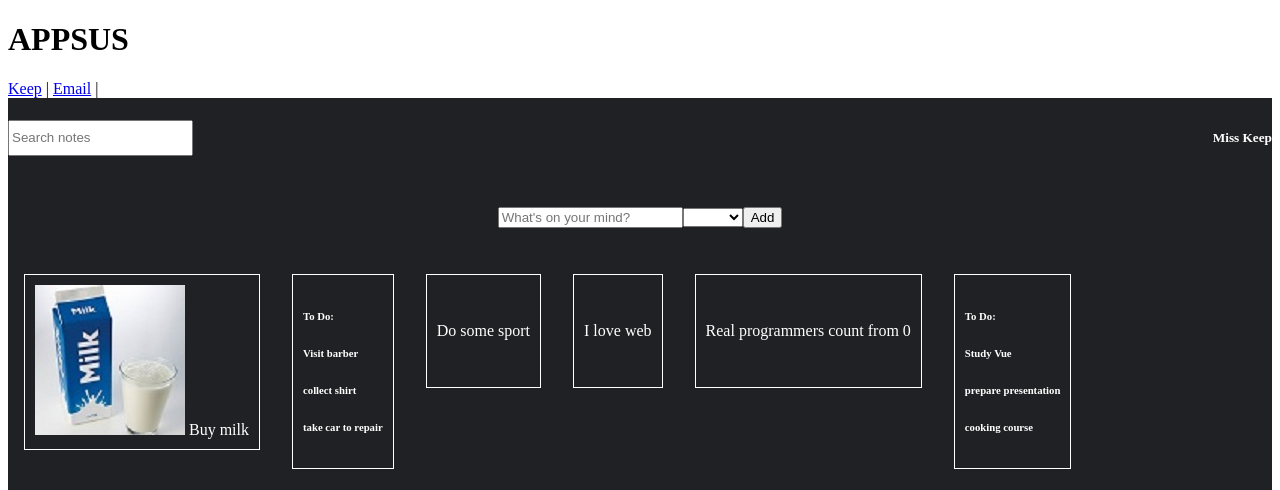
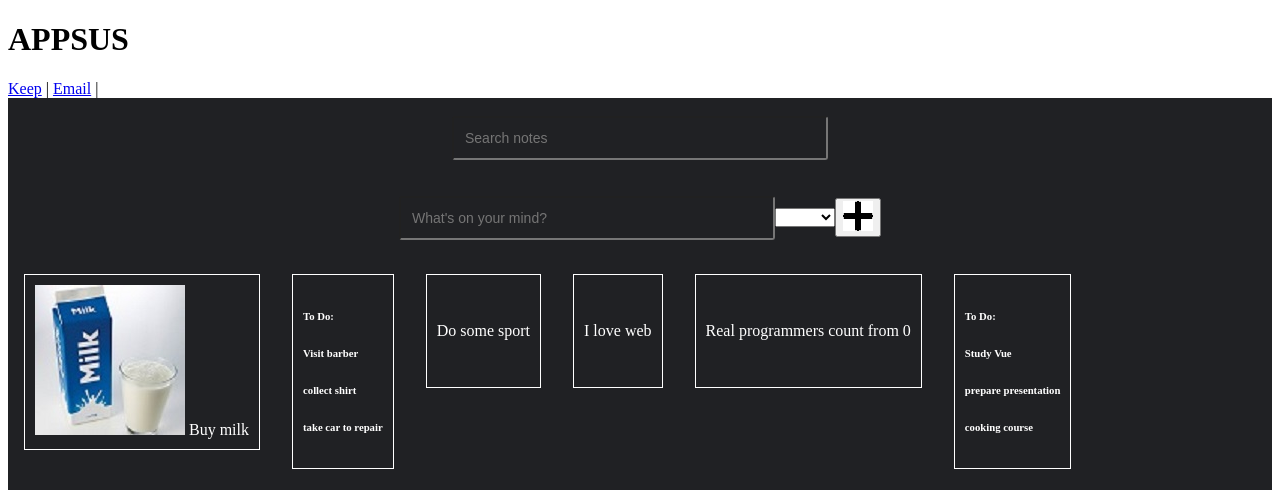
Before and after one commit to hosamf1992/appsus, a plain HTML site: page index.html in a window 1280 px wide. Both pictures are taken after a click on the link "Keep". Shown: the top 490 px of the page. Drawn offline with Linux system fonts and the light colour scheme.

Commit message:
add some css

```diff
--- a/apps/note/cmps/add-note.cmp.js
+++ b/apps/note/cmps/add-note.cmp.js
@@ -5,13 +5,13 @@ import {noteService} from '../services/note-service.js';
 export default {
   template: `
     <section class="add-note-container flex align-center justify-center">
-        <input type="text" placeholder="What's on your mind?" v-model="val.txt" />
+        <input class="input" type="text" placeholder="What's on your mind?" v-model="val.txt" />
         <select v-model="val.type">
             <option value="noteText">Text</option>
             <option value="noteImg">Image</option>
             <option value="noteTodo">To do</option>
           </select>
-          <button @click="addNote">Add</button>
+          <button @click="addNote"> <img src="img/note/add.png"></button>
 </section>
         `,
 
--- a/apps/note/cmps/note-filter.cmp.js
+++ b/apps/note/cmps/note-filter.cmp.js
@@ -6,7 +6,7 @@ export default {
         <section class="note-filter-container">
             <form @submit.prevent="onFilter">
 
-                <input type="text" placeholder="Search notes" v-model="filterBy.content" />
+                <input class="input" type="text" placeholder="Search notes" v-model="filterBy.content" />
 
             </form>
     </section>
--- a/apps/note/pages/keep-app.cmp.js
+++ b/apps/note/pages/keep-app.cmp.js
@@ -9,11 +9,10 @@ import noteUpdate from '../cmps/note-update.cmp.js'
 export default {
     name: 'note-app',
     template: `
-
         <section class="note-app-container">
-        <nav  class="nav-container flex flex-row space-between justify-center align-center">
+        <nav  class="nav-container flex flex-row justify-center align-center">
             <note-filter @filtered="setFilter"></note-filter>
-            <h1 class="note-title"> Miss Keep</h1>
+            <h1 class="note-title"> </h1>
         </nav>
         <note-add></note-add>
         <note-update class="modal" v-if="selectedNote" :value="note" @closeModal="closeModal"></note-update>
--- a/apps/note/services/note-service.js
+++ b/apps/note/services/note-service.js
@@ -58,13 +58,13 @@ function removeNote(noteId) {
 function pinNote(note, noteId){
     let idx = gNotes.findIndex(noteTodo => noteTodo.id === noteId);
     gNotes[idx].isPinned = !gNotes[idx].isPinned;
-    console.log(gNotes[idx].isPinned)
-
 if (gNotes[idx].isPinned === true) {
     gNotes.splice(idx,1)
-    gNotes.unshift(0, 1, note)
+    gNotes.splice(0, 0, note)
     } else {
-    let firstUnpinned = gNotes.findIndex(note => note.isPinned === false);
+      console.log('i am a pinned note')
+      console.log(gNotes)
+    // let firstUnpinned = gNotes.findIndex(note => note.isPinned === false);
     }
     storageService.store(NOTES_KEY, gNotes)
     }
--- a/css/note/main-note.css
+++ b/css/note/main-note.css
@@ -44,11 +44,14 @@
 }
 
 .modal {
-    background-color: limegreen;
+    background-color: #6a6c74;
     position: absolute;
     left: 40%;
+    border: 2px solid white;
+    border-radius: 3px;
     width:fit-content;
     padding: 2em;
+    color: white;
 }
 
 .close-modal-btn {
@@ -64,3 +67,17 @@
     top: 2%; */
 
 }
+
+.input {
+    border: 2px solid light-grey;
+    border-radius: 3px;
+    height: 40px;
+    padding: 0 11px;
+    font-size: 14px;
+    display: flex;
+    align-items: center;
+    overflow: hidden;
+    color: white;
+    background: space;
+    width: 25em;
+}
```
Also changed, not shown: img/note/add.png (added), img/note/shirt.jpg (deleted).
